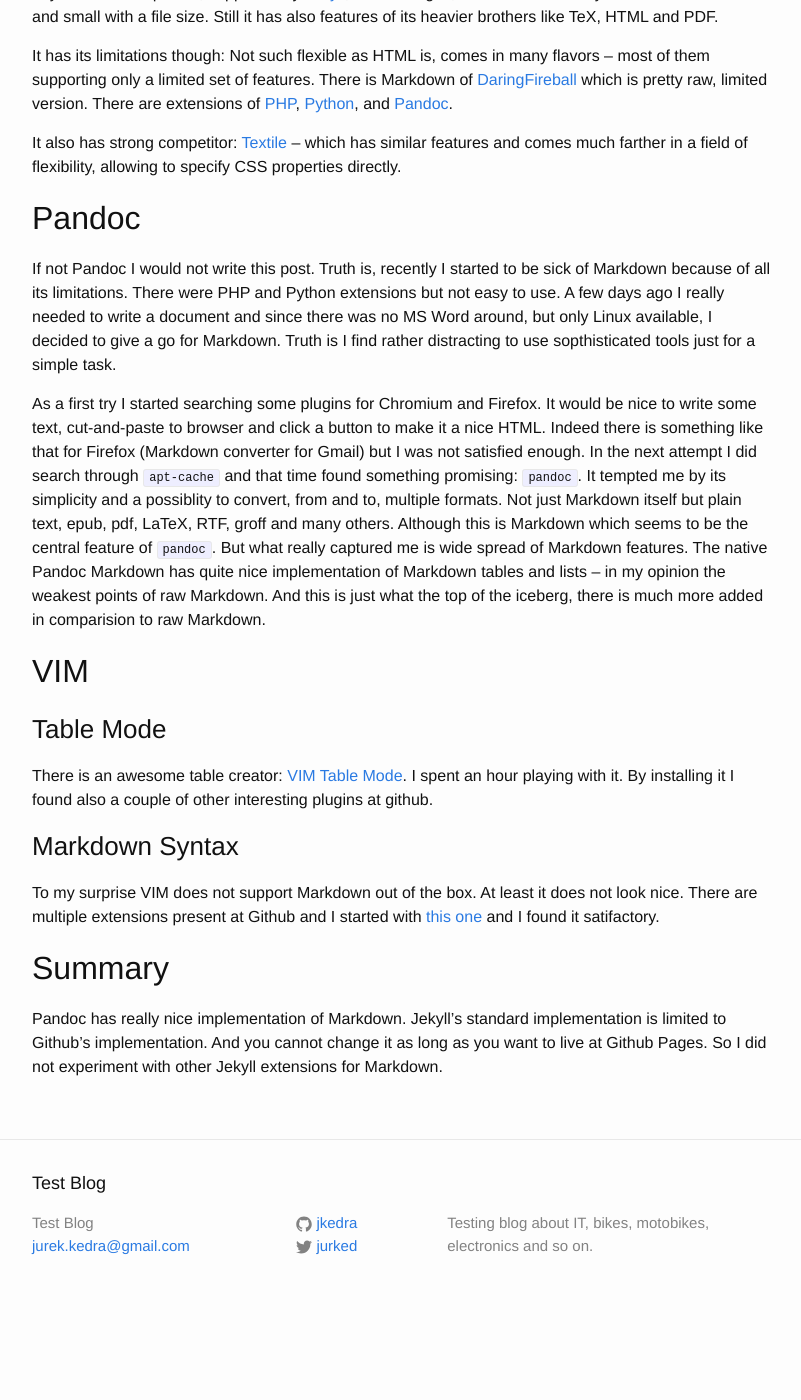
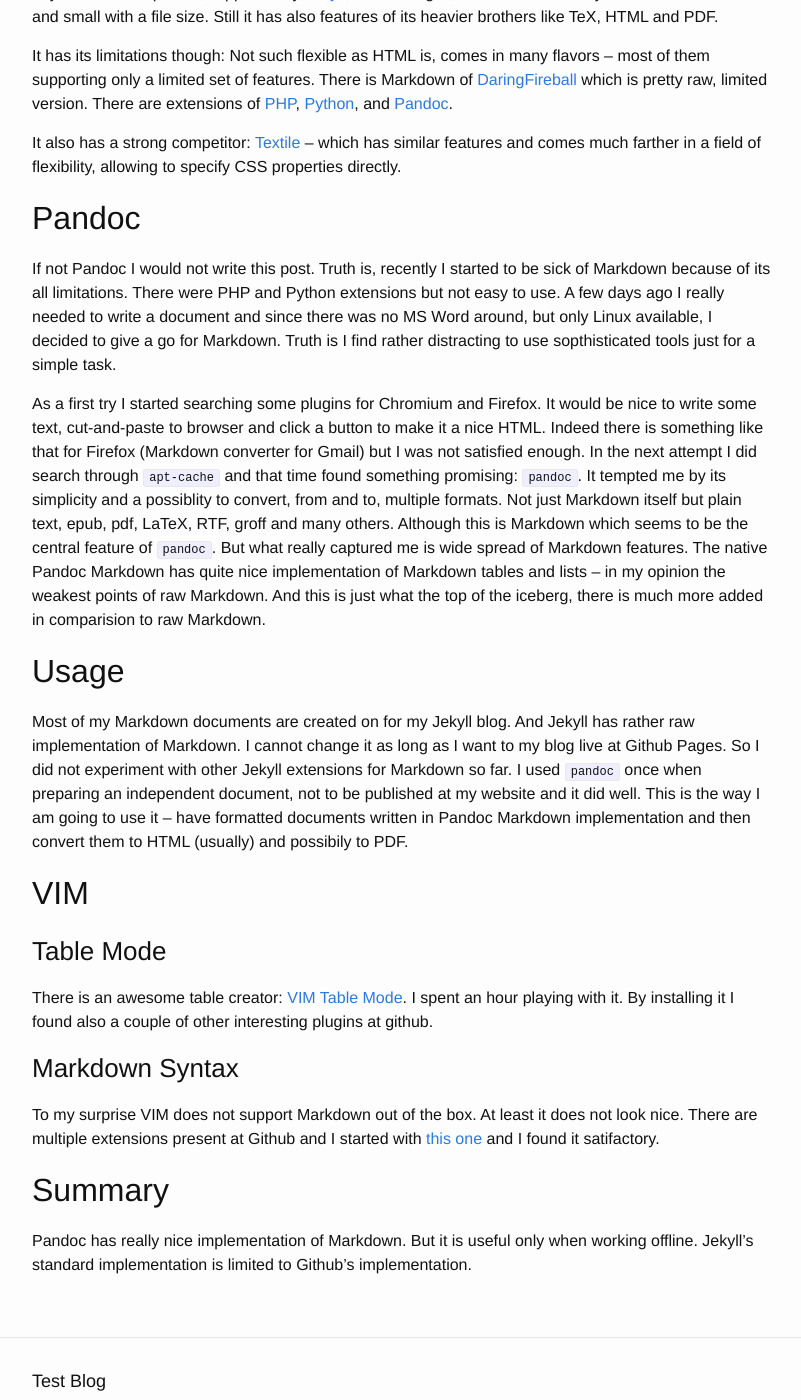
Before and after one commit to jkedra/jkedra.github.io, a Jekyll site: the page built from _posts/2015-10-23-pandoc.md, in a window 1280 px wide and 1400 px high, scrolled down 330 px. Shown: the whole window, without its empty margins (238-1039 px from the left). Built offline with Jekyll 4.4.1, drawn with Linux system fonts in a browser that asks for light colours; before the commit the page ends 1647 px from its top, so only the background shows below that; some of the changed text lies outside the part shown.

Commit message:
minor typos

```diff
--- a/_posts/2015-10-23-pandoc.md
+++ b/_posts/2015-10-23-pandoc.md
@@ -13,7 +13,7 @@
 ## Why Markdown?
 I like [Markdown](we:) because it is lightweight, simple, and readable. It has
 minimal requirements, can be edited by a simple editor ([vim] is enough)
-and it can be edited quickly. It is readably in any platform by any tool. It is
+and it can be edited quickly. It is readable on any platform by any tool. It is
 ubiquitous, supported by [Jekyll], [Github] Pages, and PHP. It is heavy in terms
 of information and small with a file size. Still it has also features of its
 heavier brothers like TeX, HTML and PDF.
@@ -23,13 +23,13 @@
 Markdown of [DaringFireball] which is pretty raw, limited version. There are
 extensions of [PHP][phpE], [Python][PythonE], and [Pandoc][PandocE].
 
-It also has strong competitor: [Textile] -- which has similar features and comes
+It also has a strong competitor: [Textile] -- which has similar features and comes
 much farther in a field of flexibility, allowing to specify CSS properties
 directly.
 
 ## Pandoc
 If not Pandoc I would not write this post. Truth is, recently I started to be
-sick of Markdown because of all its limitations. There were PHP and Python
+sick of Markdown because of its all limitations. There were PHP and Python
 extensions but not easy to use. A few days ago I really needed to write a
 document and since there was no MS Word around, but only Linux available, I
 decided to give a go for Markdown. Truth is I find rather distracting to use
@@ -48,6 +48,16 @@
 lists -- in my opinion the weakest points of raw Markdown. And this is just what
 the top of the iceberg, there is much more added in comparision to raw Markdown.
 
+## Usage
+Most of my Markdown documents are created on for my Jekyll blog. And Jekyll has
+rather raw implementation of Markdown. I cannot change it as long as I want to
+my blog live at Github Pages. So I did not experiment with other Jekyll extensions
+for Markdown so far.
+I used `pandoc` once when preparing an independent document, not to be published
+at my website and it did well. This is the way I am going to use it -- have
+formatted documents written in Pandoc Markdown implementation and then convert
+them to HTML (usually) and possibily to PDF.
+
 ## VIM
 
 ### Table Mode
@@ -61,10 +71,9 @@
 with [this one][vimmd1] and I found it satifactory.
 
 ## Summary
-Pandoc has really nice implementation of Markdown. Jekyll's standard
-implementation is limited to Github's implementation. And you cannot change it
-as long as you want to live at Github Pages. So I did not experiment with other
-Jekyll extensions for Markdown.
+Pandoc has really nice implementation of Markdown. But it is useful only when
+working offline. Jekyll's standard implementation is limited to Github's
+implementation.
 
 [vim]: https://en.wikipedia.org/wiki/Vim_(text_editor)
 [vimmd1]: https://github.com/plasticboy/vim-markdown
```
